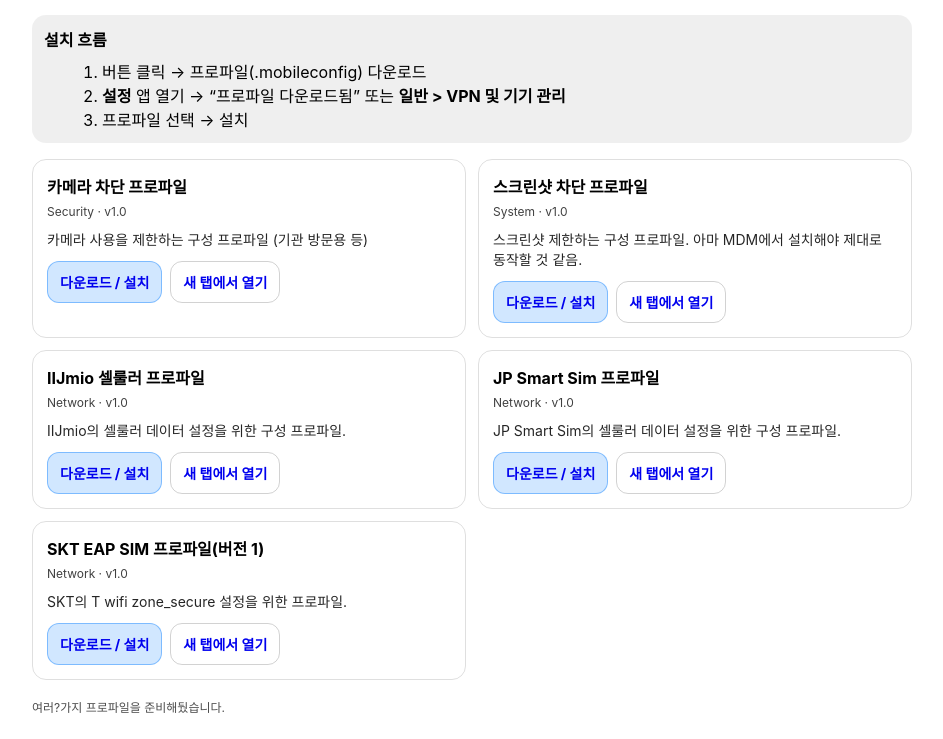
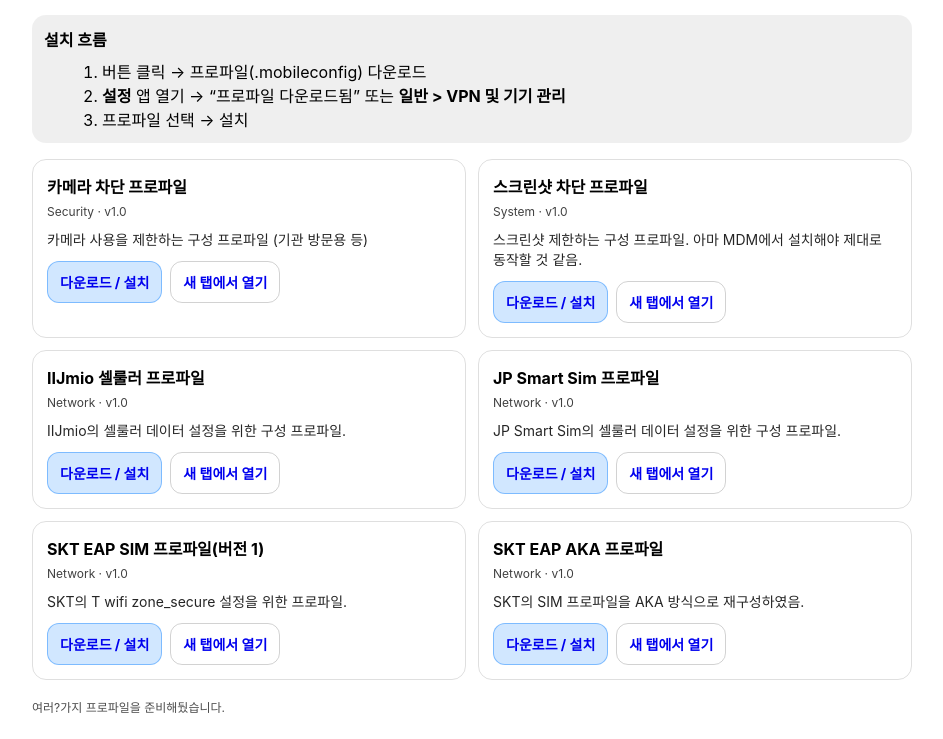
Before and after one commit to HanbitGaram/hanbitgaram.github.io, a plain HTML site: page ios/index.html in a window 1280 px wide. Shown: the part 93-832 px from the top of the page, without its empty margins (168-1111 px from the left). Drawn offline with Linux system fonts and the light colour scheme.

Commit message:
Add files via upload

```diff
--- a/ios/index.html
+++ b/ios/index.html
@@ -160,6 +160,13 @@
           version: "v1.0",
           tag: "Network",
         },
+        {
+          name: "SKT EAP AKA 프로파일",
+          file: "SKT_EAP_AKA_hanbitgaram.mobileconfig",
+          description: "SKT의 SIM 프로파일을 AKA 방식으로 재구성하였음.",
+          version: "v1.0",
+          tag: "Network",
+        },
       ];
 
       const list = document.getElementById("list");
```
Also changed, not shown: 1 other file.
